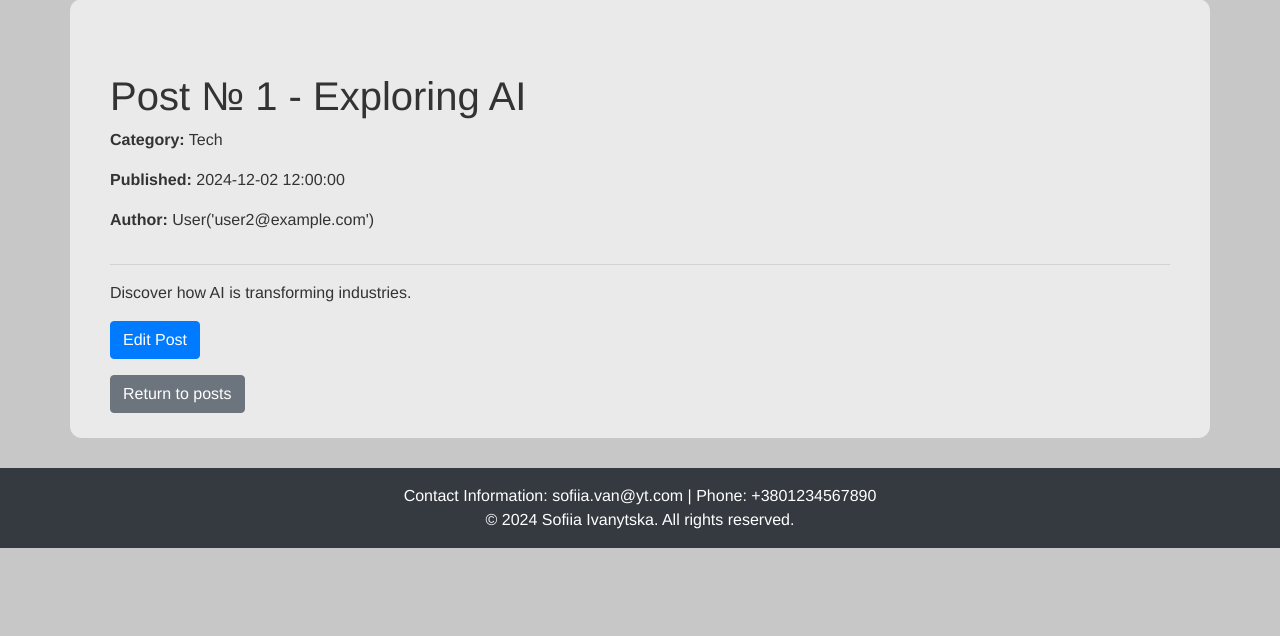
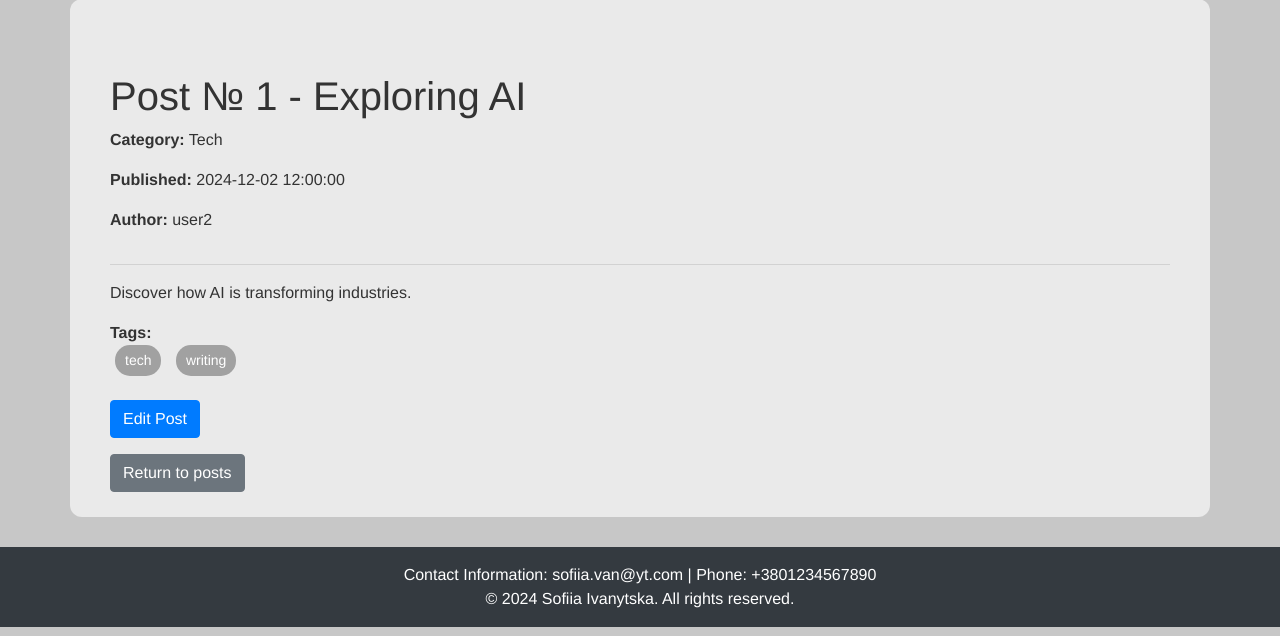
Before and after one commit to 1vanytska/flask-app-lab, a Flask app: page /post/1 in a window 1280 px wide. Shown: the part 121-757 px from the top of the page. Run offline with Flask 3, Linux system fonts and the light colour scheme; some libraries are stand-ins or nearby versions.

Commit message:
Add tags, interaction with tags and styles - Task 11-13

```diff
--- a/app/posts/forms.py
+++ b/app/posts/forms.py
@@ -1,7 +1,7 @@
 from datetime import datetime as dt
 from flask import session
 from flask_wtf import FlaskForm
-from wtforms import BooleanField, DateTimeLocalField, SelectField, StringField, TextAreaField, SubmitField
+from wtforms import BooleanField, DateTimeLocalField, SelectField, SelectMultipleField, StringField, TextAreaField, SubmitField
 from wtforms.validators import DataRequired, Length
 
 class PostForm(FlaskForm):
@@ -15,5 +15,6 @@ class PostForm(FlaskForm):
     category = SelectField('Category', choices=[('tech', 'Tech'), ('science', 'Science'), ('lifestyle', 'Lifestyle')], validators=[DataRequired()])
     is_active = BooleanField('Active', default=True)
     author_id = SelectField("Author", coerce=int)
+    tags = SelectMultipleField("Tags", coerce=int)
 
     submit = SubmitField("Add Post")
--- a/app/posts/templates/posts/add_post.html
+++ b/app/posts/templates/posts/add_post.html
@@ -27,6 +27,9 @@
                     {{ render_field(form.author_id) }}
                 </div>
                 <div class="form-group mb-3">
+                    {{ render_field(form.tags) }}
+                </div>
+                <div class="form-group mb-3">
                     {{ render_field(form.is_active) }}
                 </div>
                 <div class="form-group mb-3">
--- a/app/posts/templates/posts/detail_post.html
+++ b/app/posts/templates/posts/detail_post.html
@@ -15,7 +15,7 @@
             <p><strong>Published:</strong> {{ post.publish_date.strftime('%Y-%m-%d %H:%M:%S') }}</p>
         </div>
         <div class="col-md-12">
-            <p><strong>Author:</strong> {{ post.author }}</p>
+            <p><strong>Author:</strong> {{ post.author.username }}</p>
         </div>
     </div>
 
@@ -27,6 +27,16 @@
         </div>
     </div>
 
+    <strong>Tags:</strong>
+    <div class="row">
+        <div class="col-md-12">
+            {% for tag in post.tags %}
+                <span class="tag">{{ tag.name }}</span>
+            {% endfor %}
+        </div>
+    </div><br>
+
+
     <form action="{{ url_for('.edit_post', post_id=post.id) }}">
         <button type="submit" class="btn btn-primary">
             <i class="bi bi-pencil"></i> Edit Post
--- a/app/posts/views.py
+++ b/app/posts/views.py
@@ -2,7 +2,7 @@ from . import post_bp
 from app import db
 from flask import render_template, abort, flash, session, url_for, redirect, request
 from app.users.models import User
-from app.posts.models import Post
+from app.posts.models import Post, Tag
 from .forms import PostForm
 from .utils import load_posts, save_post, get_post
 
@@ -15,13 +15,18 @@ def add_post():
     authors = User.query.all()
     form.author_id.choices = [(author.id, author.username) for author in authors]
 
+    tags = Tag.query.all()
+    form.tags.choices = [(tag.id, tag.name) for tag in tags]
+
     if form.validate_on_submit():
         title = form.title.data
         content = form.content.data
         category = form.category.data
         is_active = form.is_active.data
         publish_date  = form.publish_date.data
-        author = session.get('username', 'Anonymous')
+        author_id = form.author_id.data
+        author = User.query.get(author_id)
+        tags = form.tags.data
 
         new_post = Post(
             title = title,
@@ -31,6 +36,9 @@ def add_post():
             publish_date = publish_date,
             author = author
         )
+
+        selected_tags = Tag.query.filter(Tag.id.in_(form.tags.data)).all()
+        new_post.tags = selected_tags
 
         db.session.add(new_post)
         db.session.commit()
@@ -67,15 +75,30 @@ def delete_post():
 
 @post_bp.route('/edit/<int:post_id>', methods=['GET', 'POST'])
 def edit_post(post_id):
-    post = db.get_or_404(Post, post_id)
+    post = Post.query.get_or_404(post_id)
     form = PostForm(obj=post)
+
+    authors = User.query.all()
+    form.author_id.choices = [(author.id, author.username) for author in authors]
+
+    tags = Tag.query.all()
+    form.tags.choices = [(tag.id, tag.name) for tag in tags]
+
+    if request.method == "GET":
+        form.tags.data = [tag.id for tag in post.tags]
+
     if form.validate_on_submit():
         post.title = form.title.data
         post.content = form.content.data
         post.category = form.category.data
         post.is_active = form.is_active.data
         post.publish_date = form.publish_date.data
+
+        selected_tags = Tag.query.filter(Tag.id.in_(form.tags.data)).all()
+        post.tags = selected_tags
+
         db.session.commit()
         flash('Post updated successfully!', "success")
         return redirect(url_for('.detail_post', id=post.id))
+
     return render_template('add_post.html', form=form)
--- a/app/static/css/style.css
+++ b/app/static/css/style.css
@@ -117,3 +117,14 @@ th {
     margin: 0 auto;
     overflow-x: auto;
 }
+
+.tag {
+    display: inline-block;
+    margin: 0 5px;
+    padding: 5px 10px;
+    background-color: #a1a1a1;
+    color: #ffffff;
+    border-radius: 15px;
+    font-size: 14px;
+    text-decoration: none;
+}
```
Also changed, not shown: instance/data.sqlite.
